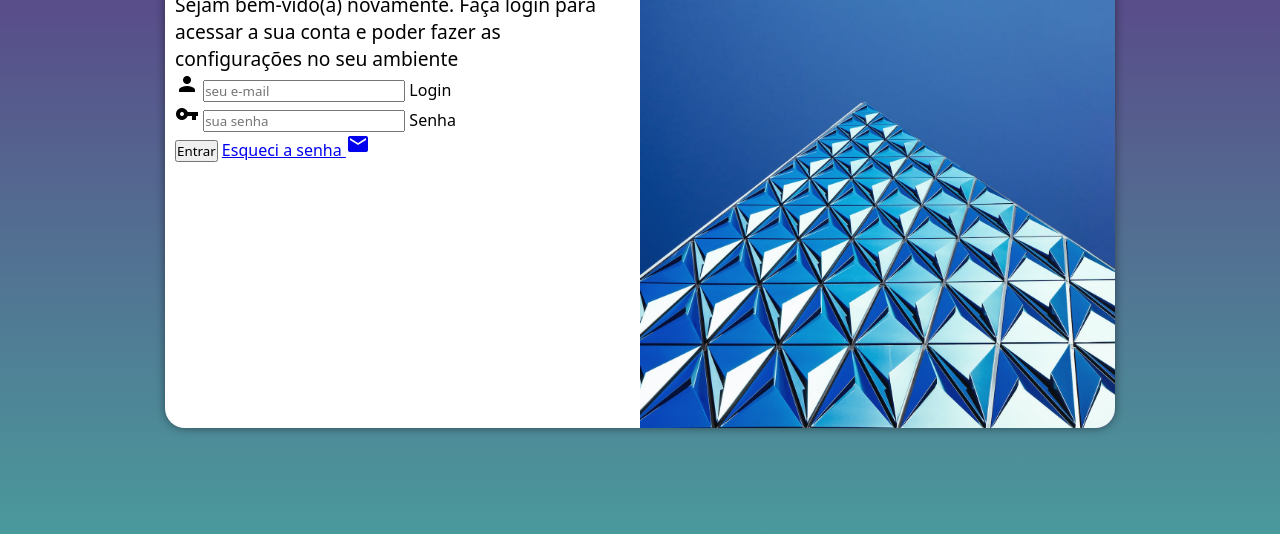
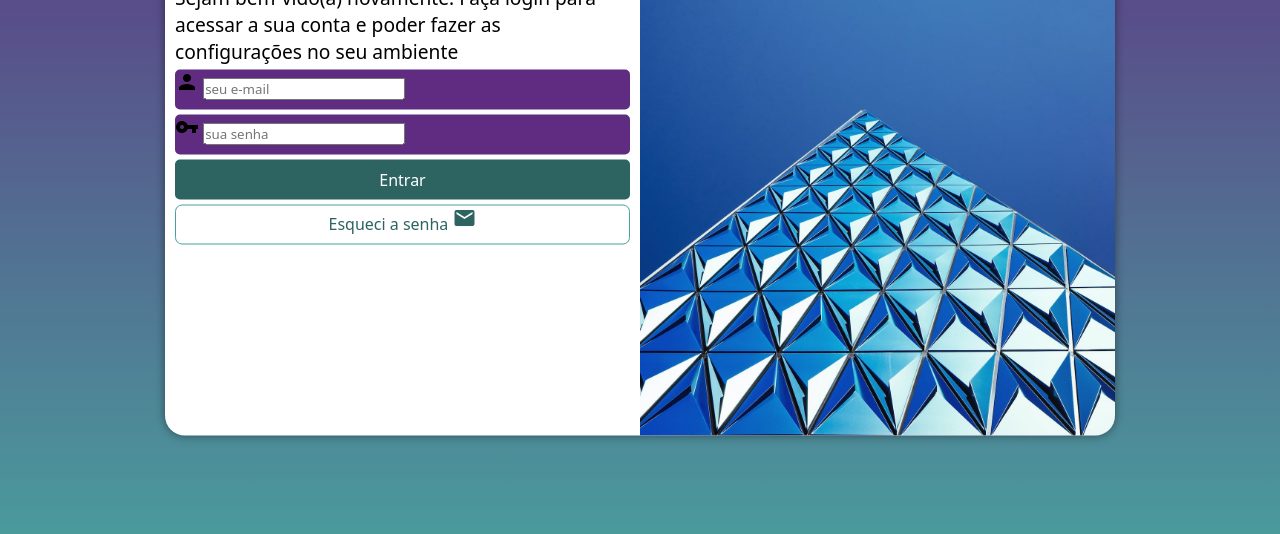
Before and after one commit to rubensprogramador/projeto-login, a plain HTML site: page index.html in a window 1280 px wide. Shown: the part 222-756 px from the top of the page. Drawn offline with Linux system fonts and the light colour scheme.

Commit message:
formatação do formulario

```diff
--- a/estilos/style.css
+++ b/estilos/style.css
@@ -31,7 +31,7 @@ section#login{
     left: 50%;
     background-color: white;
     width: 250px;
-    height: 500px;
+    height: 515px;
     border-radius: 20px;
     transform: translate(-50% , -50%);
     overflow: hidden;
@@ -59,3 +59,54 @@ div#formulario > h1{
 div#formulario > p {
     font-size: 0.8em;
 }
+
+form >div.campo{
+    background-color: #5f2c82;
+    display: block;
+    width: 100%;
+    height: 40px;
+    border-radius: 5px;
+    margin: 5px 0px;
+
+}
+div.campo > label {
+    display: none;
+}
+
+form >input[type="submit"]{
+    display: block;
+    font-size: 1em;
+    width: 100%;
+    height: 40px;
+    background-color: #49a09d;
+    color: white;
+    border: none;
+    border-radius: 5px;
+    cursor: pointer;
+
+}
+form > input[type= "submit"]{
+    background-color: #2d6462;
+}
+form > a.botao{
+    display: block;
+    text-align: center;
+    font-size: 1em;
+    width: 100%;
+    height:40px ;
+    margin-top: 5px;
+    background-color:white;
+    color: #2d6462;
+    border: 1px solid #49a09d;
+    border-radius: 7px;
+    text-decoration: none;
+
+}
+form >a.botao:hover{
+    background-color:#6cd3cf ;
+
+}
+
+form > a.botao >span{
+    font-size: 0.8em;
+}
--- a/index.html
+++ b/index.html
@@ -37,7 +37,7 @@
 
                     </diV>
                     <input type="submit" value="Entrar">
-                    <a href="esqueci.html">Esqueci a senha <i class="material-icons">mail</i></a>
+                    <a href="esqueci.html" class="botao">Esqueci a senha <i class="material-icons">mail</i></a>
 
                 </form>
 
```
